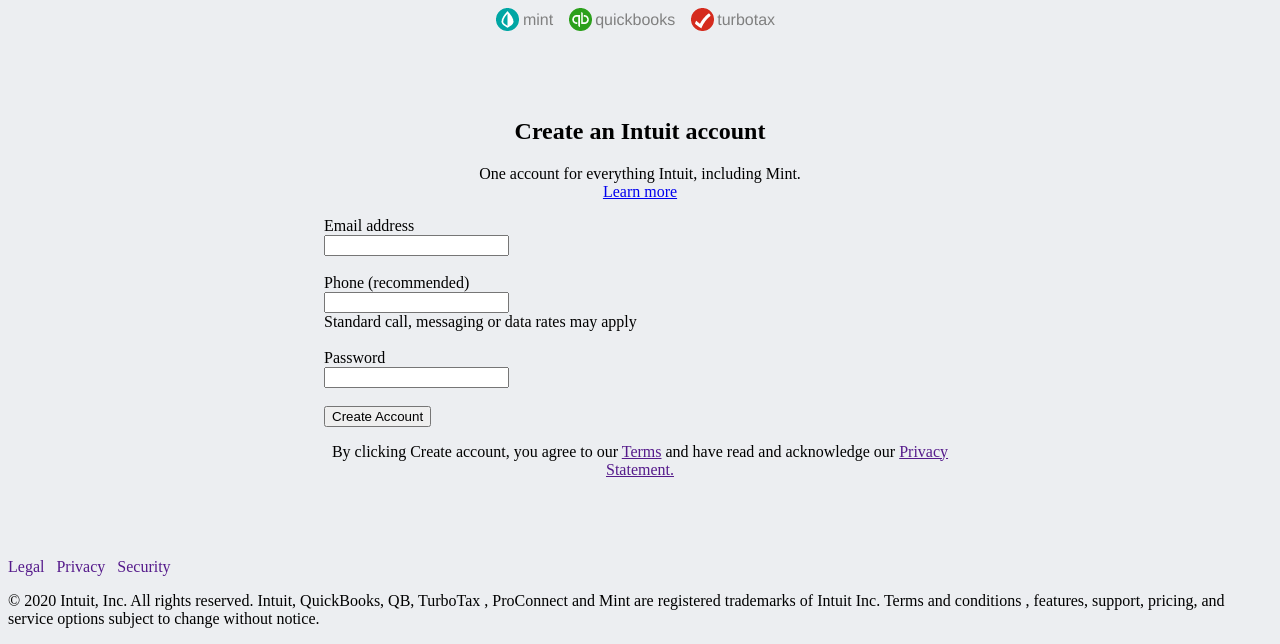
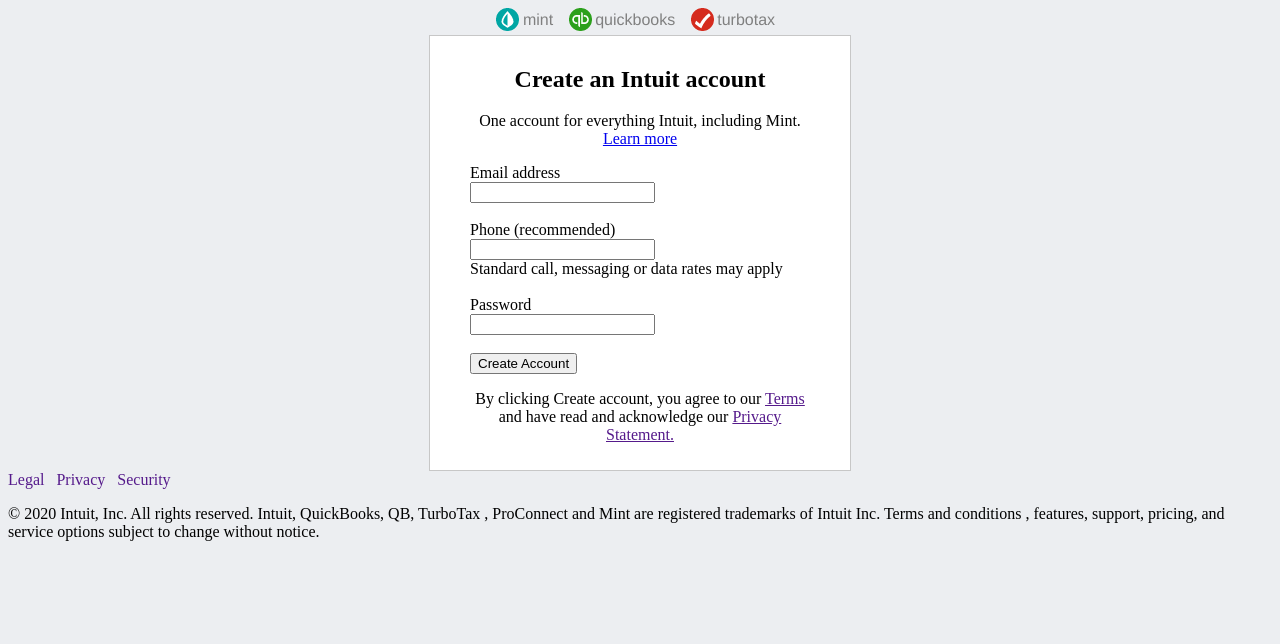
Before and after one commit to rgcavalheiro/signup-page, a plain HTML site: page index.html in a window 1280 px wide. Shown: the part 228-872 px from the top of the page. After the commit the page ends 800 px from the top, so only its background shows below. Drawn offline with Linux system fonts and the light colour scheme.

Commit message:
add form box and his styles

```diff
--- a/css/style.css
+++ b/css/style.css
@@ -40,9 +40,9 @@ body{
 
 /*============================ FORM SECTION =========================*/
 #signup-form{
-    width:50%;
-    margin: 0 auto 0 auto;
-    padding:5%;
+
+    width: 100%;
+
 }
 
 .top{
@@ -59,6 +59,16 @@ body{
 
 }
 
+.form-box{
+    background-color: white;
+    border-color: #c7c7c7;
+    border-width: 1px;
+    border-style: solid;
+    padding: 10px 40px 10px 40px;
+    margin: 0 auto 0 auto;
+    width: 340px;
+}
+
 /*============================ FOOTER SECTION ===================*/
 #footer{
 
--- a/index.html
+++ b/index.html
@@ -22,7 +22,7 @@
     </section>
 
     <section id="signup-form">
-        <div>
+        <div class="form-box">
             <div class="top">
                 <h1>Create an Intuit account</h1>
                 <p>
```
